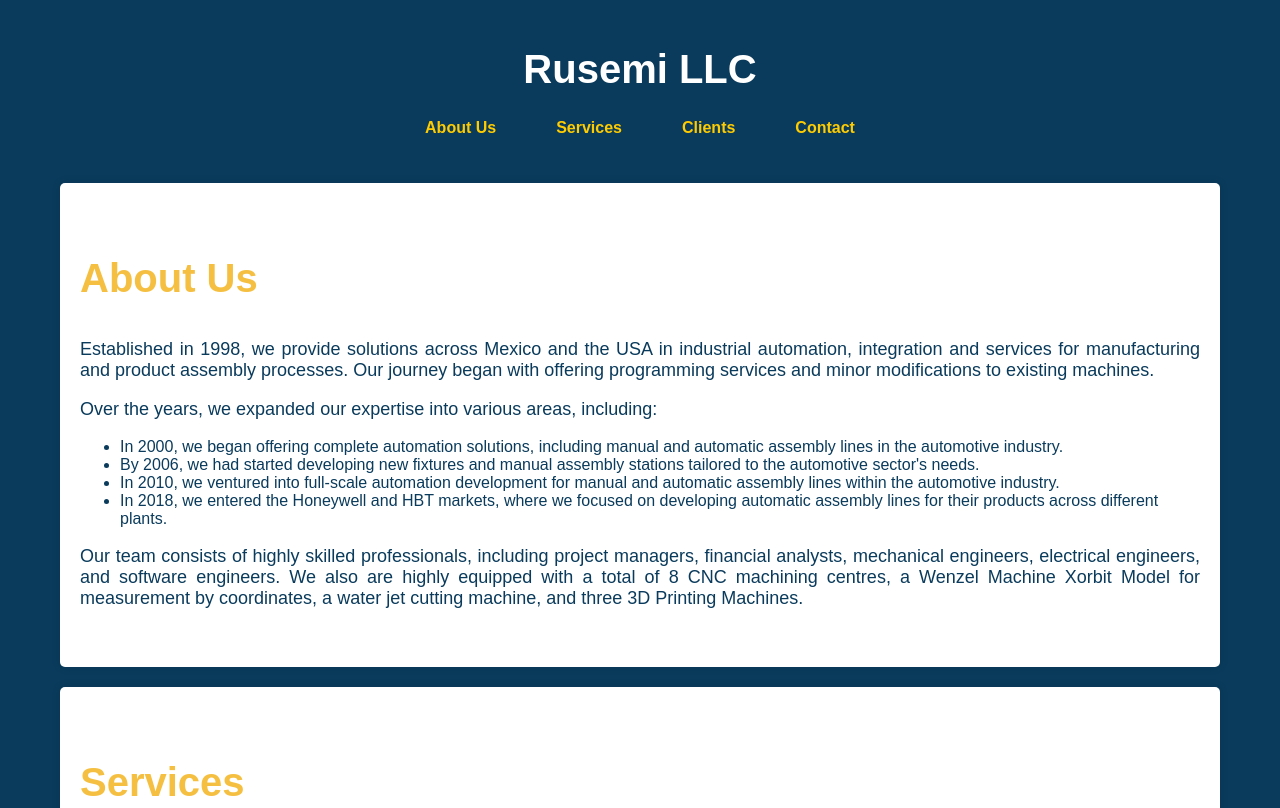
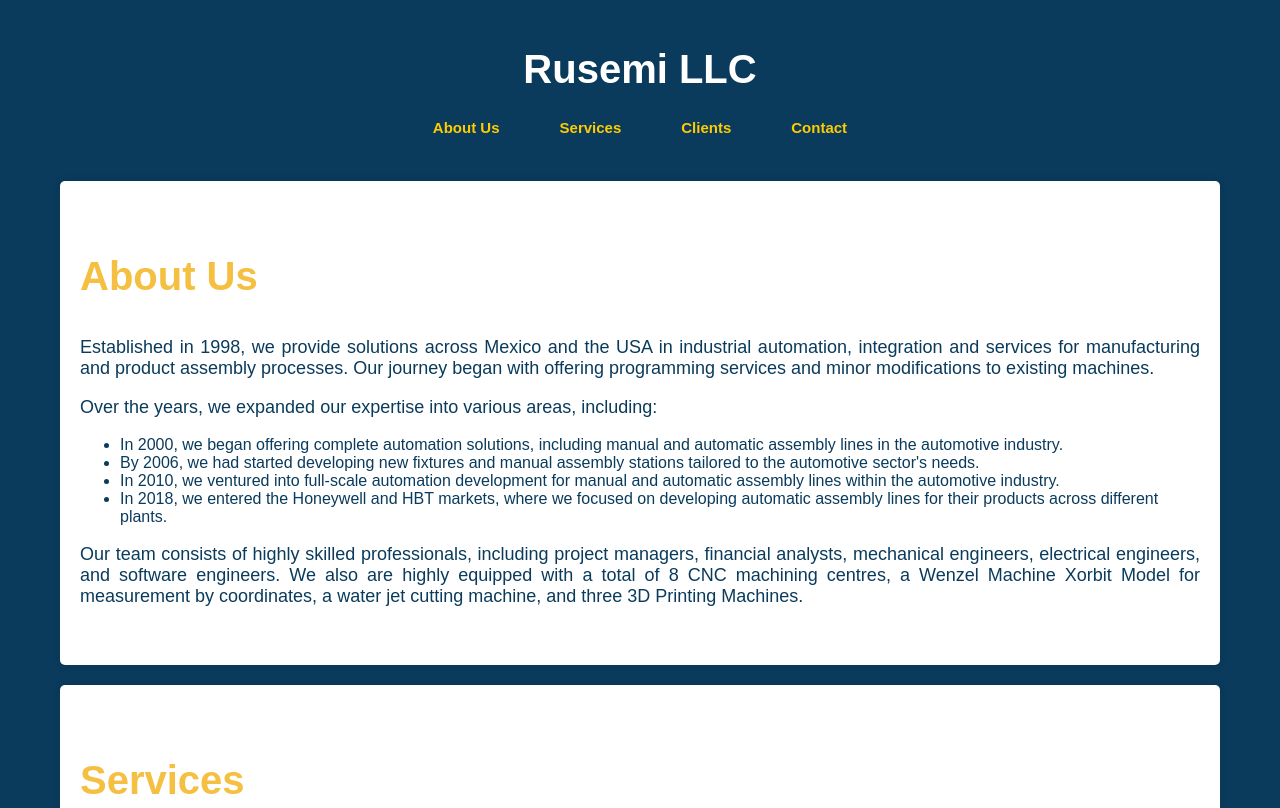
Before and after one commit to sgomez29/Rusemi-LLC, a plain HTML site: page index.html in a window 1280 px wide. Shown: the top 808 px of the page. Drawn offline with Linux system fonts and the light colour scheme.

Commit message:
Update style.css

```diff
--- a/style.css
+++ b/style.css
@@ -10,10 +10,6 @@
 p {
     text-align: justify;
     font-size: 18px;
-}
-
-li {
-    font-size: 16px;
 }
 
 img {
@@ -40,10 +36,12 @@
     display: flex;
     justify-content: center;
     padding: 0;
+    font-size: 15px;
 }
 
 nav ul li {
     margin: 0 20px;
+    font-size: 15px;
 }
 
 nav ul li a {
```
